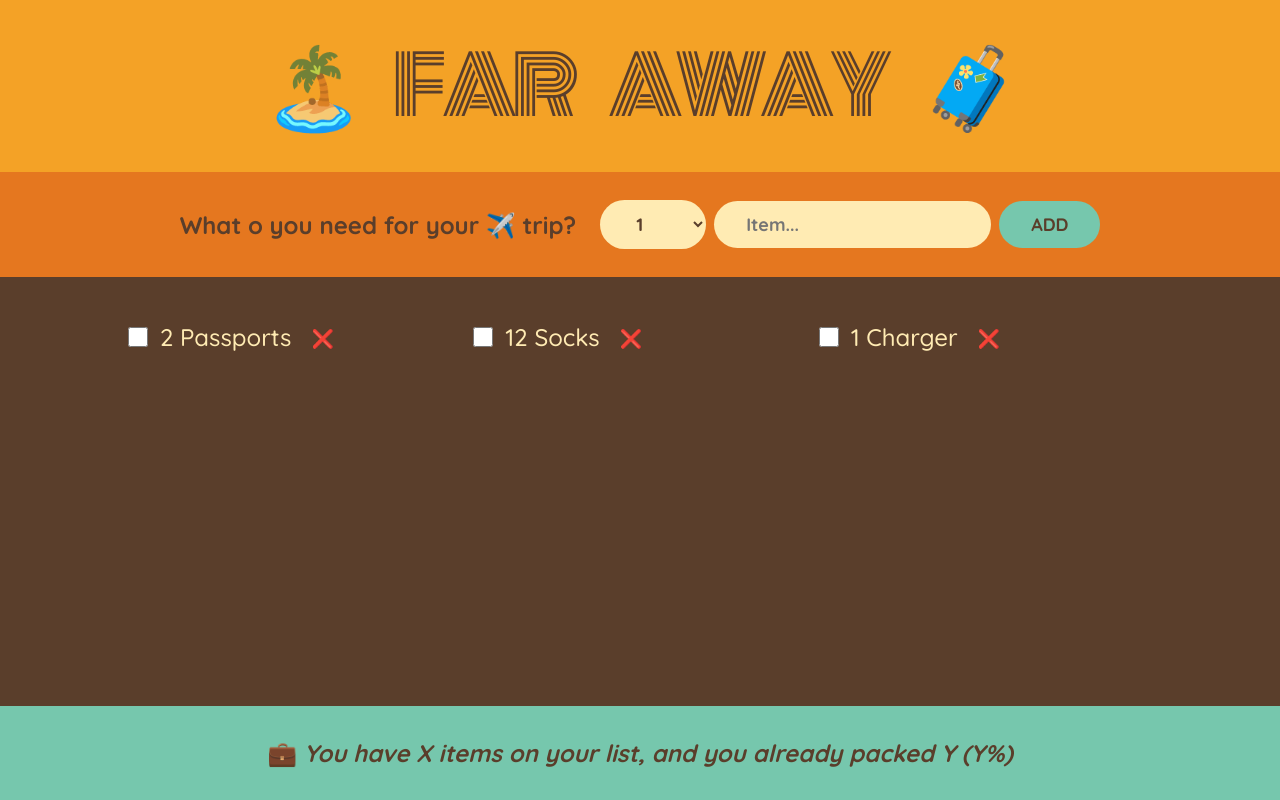
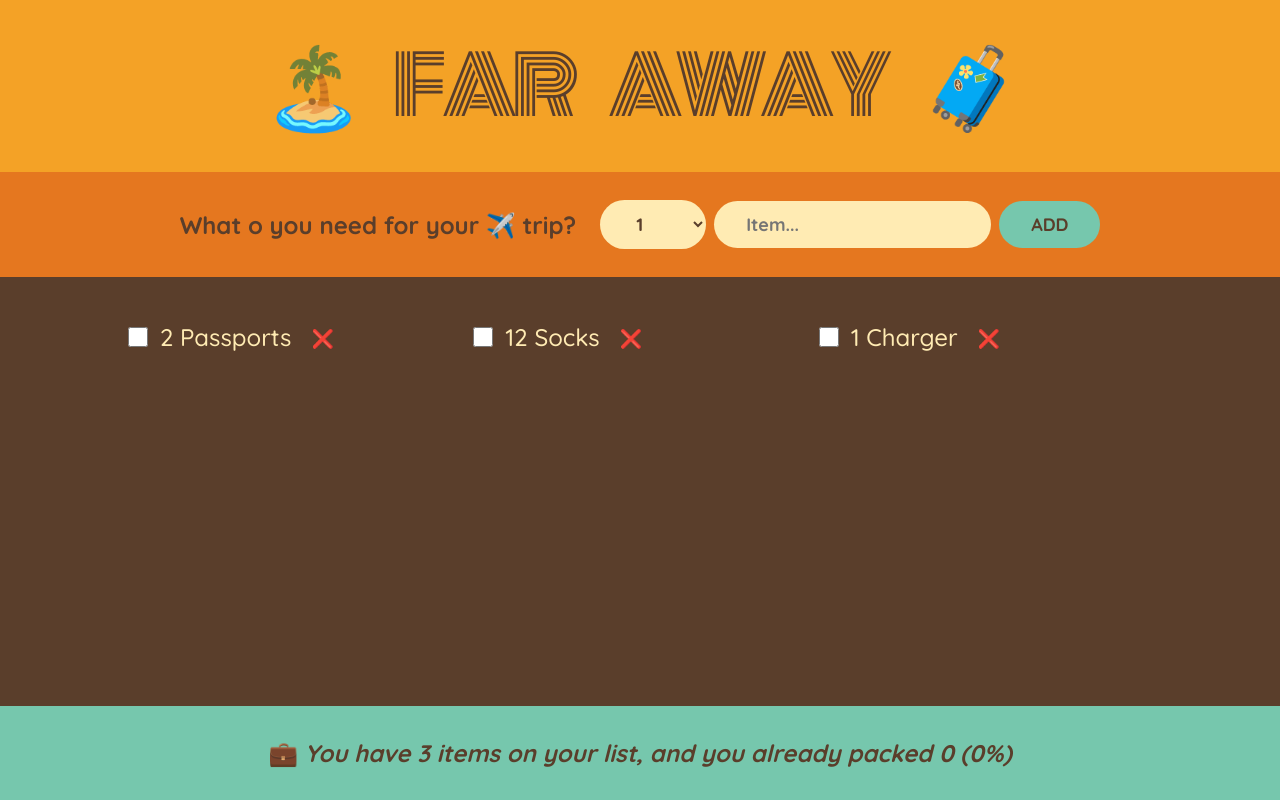
Before and after one commit to a-levitt/react.far_away, a React (Vite) app: page / in a window 1280 px wide. Built offline with nearby package versions, Linux system fonts and the light colour scheme.

Commit message:
Implement stats component logics

```diff
--- a/src/App.jsx
+++ b/src/App.jsx
@@ -34,7 +34,7 @@
           onDeleteItem={handleDeleteItem}
           onToggleItem={handleToggleItem}
       />
-      <Stats />
+      <Stats items={items} />
     </div>
   )
 }
--- a/src/components/Stats.jsx
+++ b/src/components/Stats.jsx
@@ -1,9 +1,25 @@
-function Stats() {
+function Stats({items}) {
+    if (!items.length) {
+        return (
+            <p className="stats">
+                <em>Start adding some items to your packing list 🚀</em>
+            </p>
+        )
+    }
+
+    const numItems = items.length;
+    const numPacked = items.filter(item => item.packed).length;
+    const percentagePacked = Math.round(numPacked/numItems * 100)
+
     return (
         <footer className="stats">
-            💼 <em> You have X items on your list, and you already packed Y (Y%) </em>
-        </footer>
-    )
-}
+            💼 <em>
+            {percentagePacked === 100 ?
+                'You got everything! You are ready to go! ✈️' :
+                `You have ${numItems} items on your list, and you already packed ${numPacked} (${percentagePacked}%)` }
+            </em>
+        < /footer>
+            )
+        }
 
-export default Stats;
+            export default Stats;
```
